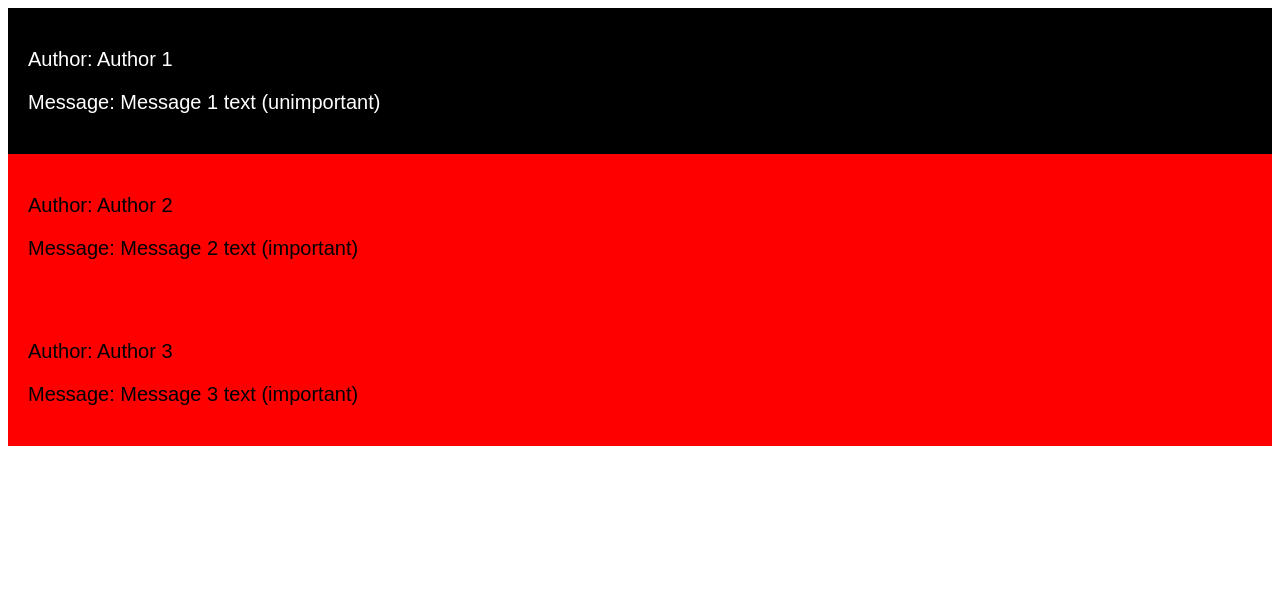
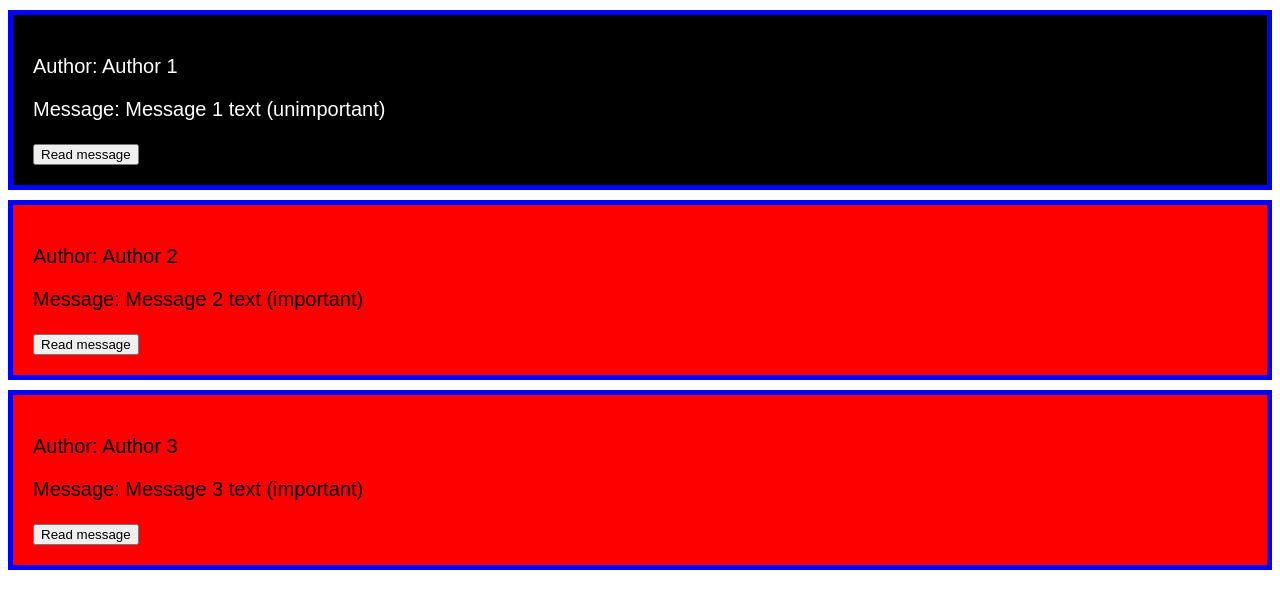
Before and after one commit to Makskuh/fe-2023-1-react-app, a React (Create React App) app: page / in a window 1280 px wide. Shown: the top 608 px of the page. Built offline with nearby package versions, Linux system fonts and the light colour scheme.

Commit message:
Add dynamic state rendering example

```diff
--- a/src/components/Message/index.jsx
+++ b/src/components/Message/index.jsx
@@ -1,19 +1,41 @@
 import React from 'react';
 
 class Message extends React.Component {
+  constructor(props) {
+    super(props);
+
+    this.state = {
+      isRead: false,
+    };
+  }
+
+  handleClick = () => {
+    this.setState({
+      isRead: true,
+    });
+  };
+
   render() {
     const { text, author, isImportant } = this.props;
+    const { isRead } = this.state;
 
     const style = {
       padding: '20px',
       backgroundColor: isImportant ? 'red' : 'black',
       color: isImportant ? 'black' : 'white',
+      border: '5px solid blue',
+      margin: '10px 0px',
     };
+
+    const readStatusElem = <p>Message is read</p>;
 
     return (
       <article style={style}>
         <p>Author: {author}</p>
         <p>Message: {text}</p>
+        <button onClick={this.handleClick}>Read message</button>
+        {/* {isRead ? readStatusElem : false } */}
+        { isRead && readStatusElem }
       </article>
     );
   }
--- a/src/components/Review/index.jsx
+++ b/src/components/Review/index.jsx
@@ -6,7 +6,7 @@ function Review(props) {
   const { title, mark, text, authorName, authorImg } = reviewData;
   return (
     <div className='commentsContainer'>
-      <div class='commentWrapper'>
+      <div className='commentWrapper'>
         <article className='commentArticle'>
           <div className='authorData'>
             <div className='imageWrapper'>
```
